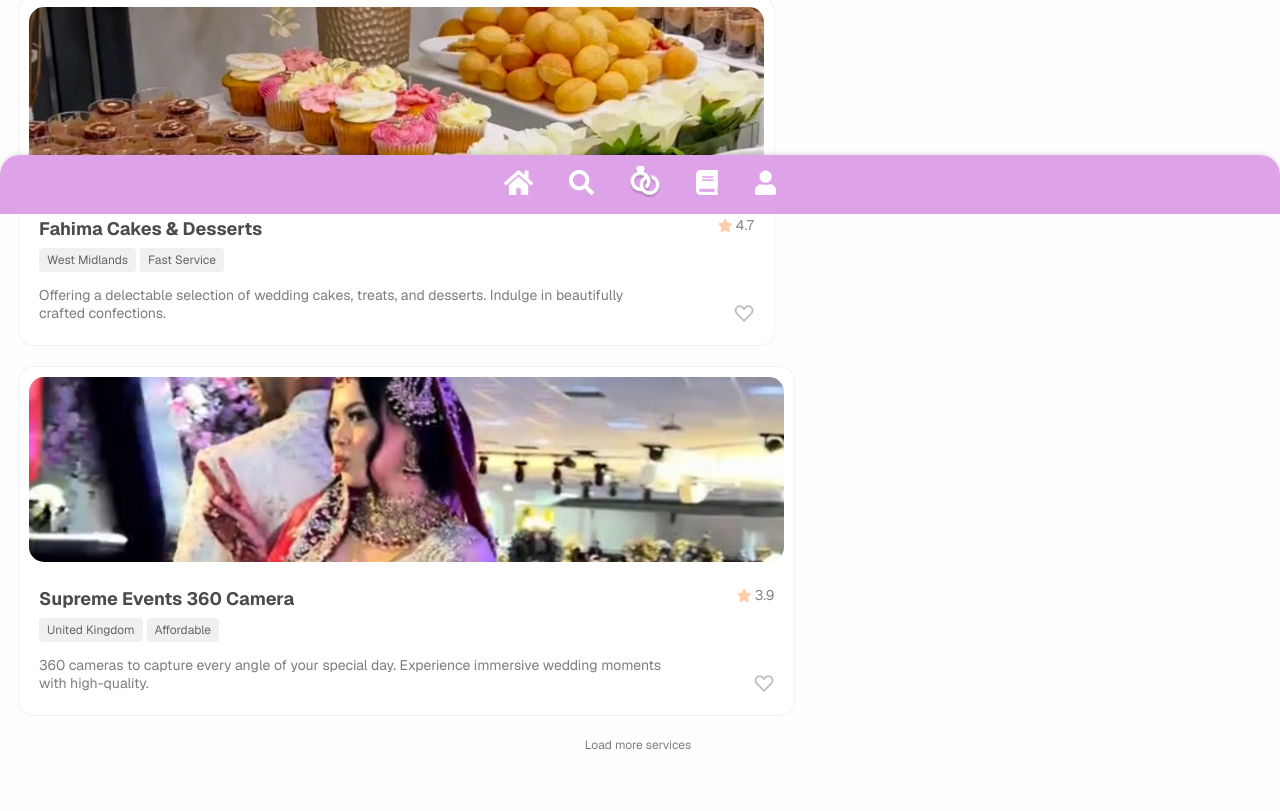
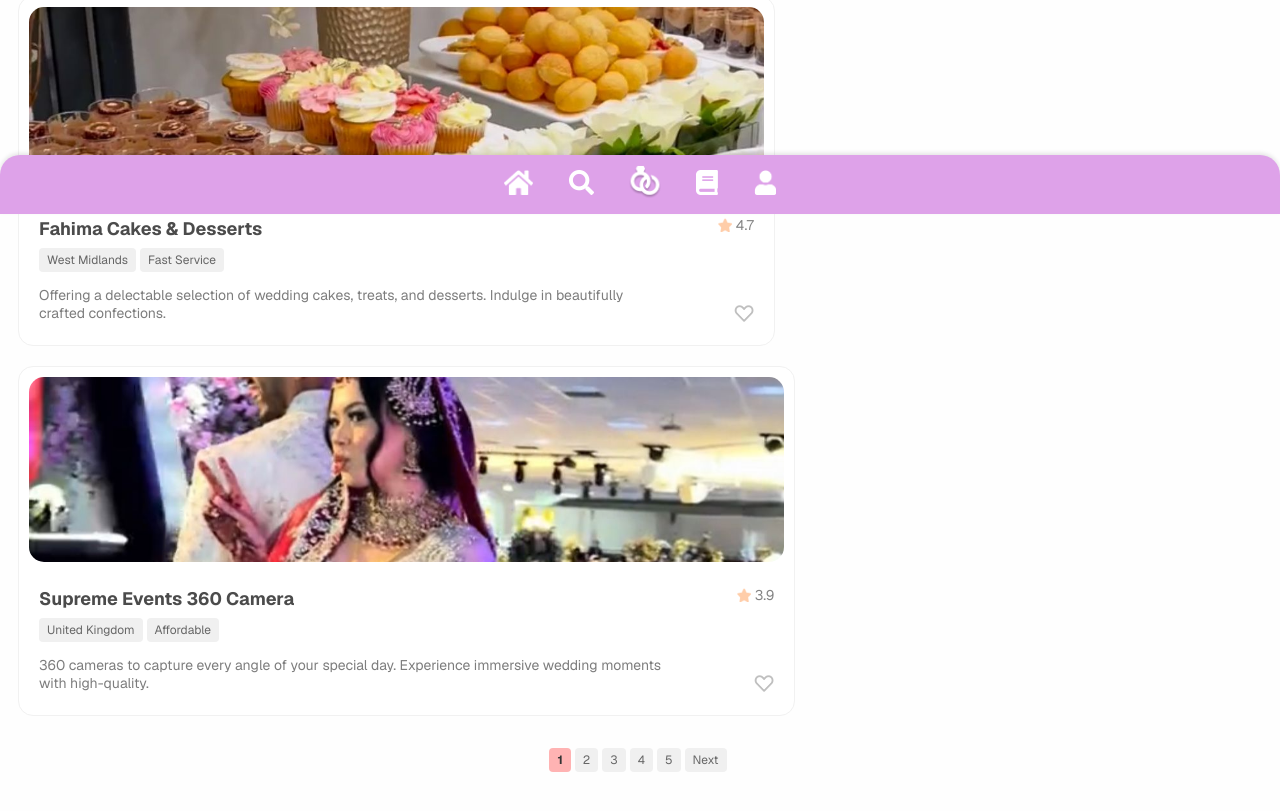
Before and after one commit to sb-haz/mwm-frontend, a Next.js app: page /marketplace in a window 1280 px wide. Shown: the part 586-1397 px from the top of the page. Built offline with nearby package versions, Linux system fonts and the light colour scheme.

Commit message:
chore: Add pagination to marketplace page

```diff
--- a/app/marketplace/page.tsx
+++ b/app/marketplace/page.tsx
@@ -119,12 +119,19 @@ export default async function Marketplace() {
                 </Link>
             </div>
 
-            <div className="center-items margin-top-5">
-                <p className="tag text-grey">Load more services</p>
+            <div className="center-items">
+                <div className="pagination">
+                    <p className="tag tag-pink-background text-dark-grey text-thick">1</p>
+                    <p className="tag tag-grey-background tag-grey-text">2</p>
+                    <p className="tag tag-grey-background tag-grey-text">3</p>
+                    <p className="tag tag-grey-background tag-grey-text">4</p>
+                    <p className="tag tag-grey-background tag-grey-text">5</p>
+                    <p className="tag tag-grey-background tag-grey-text">Next</p>
+                </div>
             </div>
 
             {/* Empty space */}
-            <div className="empty-space"></div>
+            <div className="margin-top-40"></div>
 
             {/* Footer */}
             <Footer />
--- a/app/styles/styles.css
+++ b/app/styles/styles.css
@@ -265,6 +265,10 @@ a {
     font-weight: bold;
 }
 
+.text-dark-grey {
+    color: #333;
+}
+
 .text-grey {
     color: #7d7d7d;
 }
@@ -425,16 +429,12 @@ a {
 
 
 
-
-
-
-
-
-
-
-
-
-
+.pagination {
+    display: flex;
+    list-style: none;
+    padding: 0;
+    margin: 20px 0;
+}
 
 
 
```
